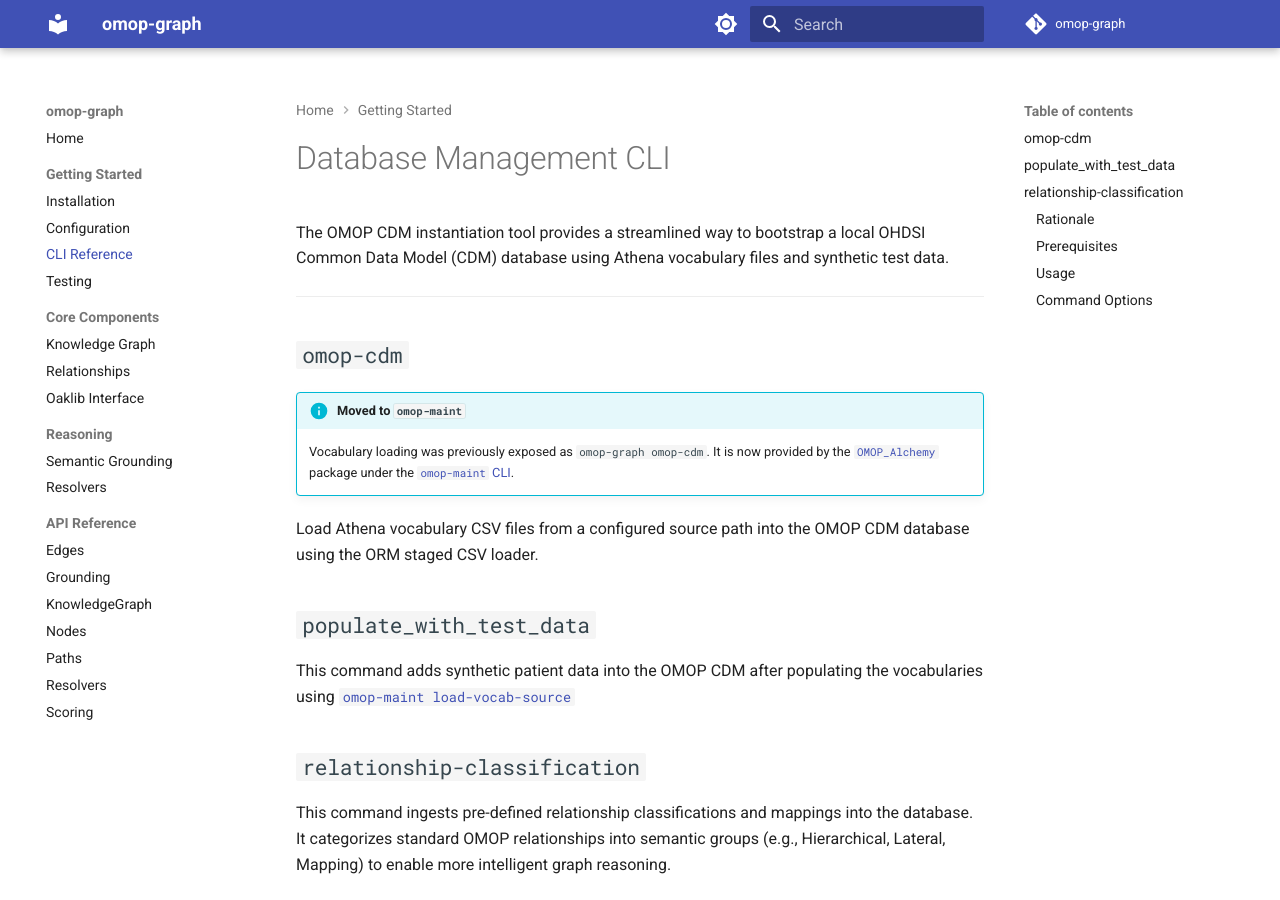
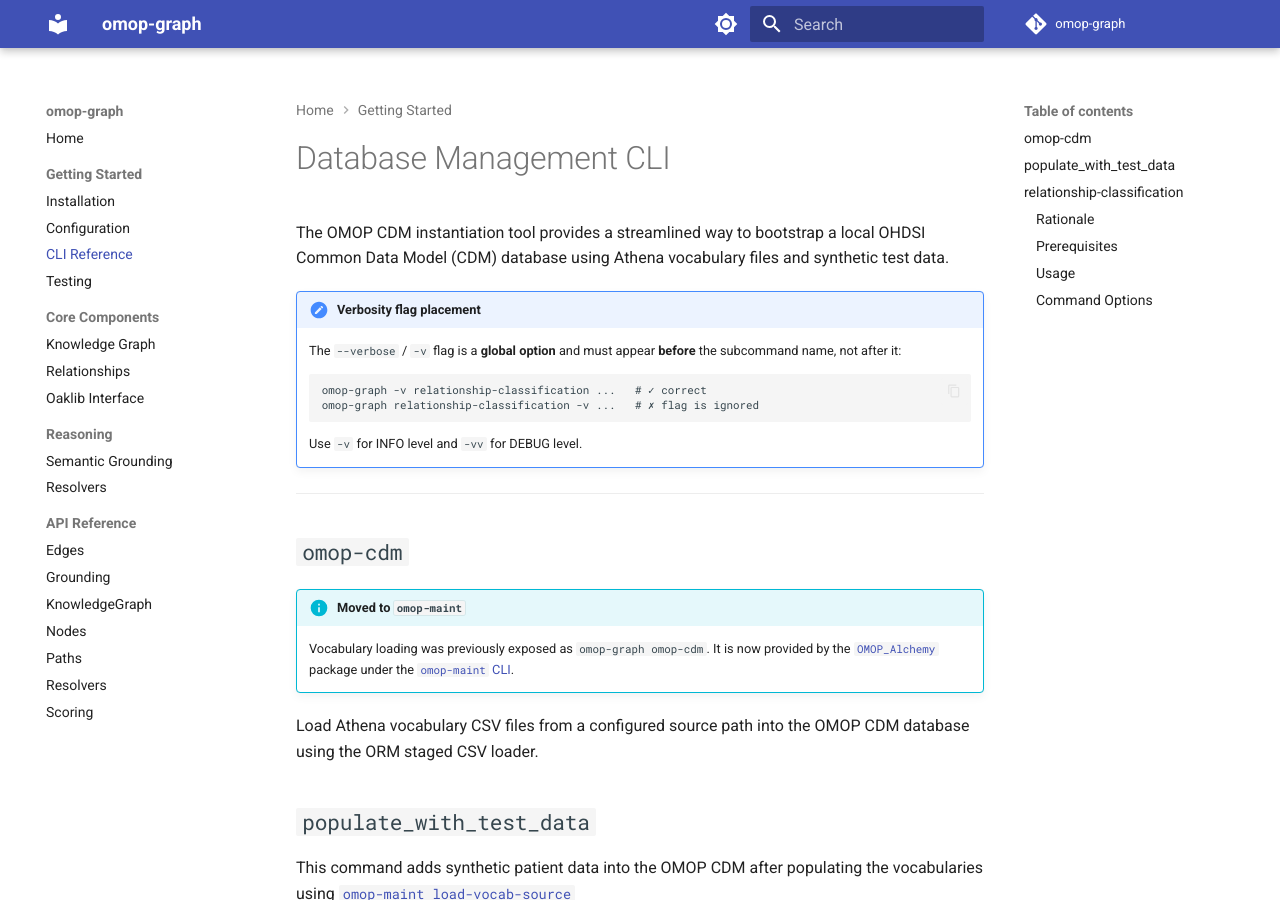
Before and after one commit to AustralianCancerDataNetwork/omop-graph, an MkDocs documentation site: the page built from docs/usage/cli.md, in a window 1280 px wide and 900 px high. Built offline with MkDocs 1.6.1 and Material for MkDocs 9.7.7, drawn with Linux system fonts in a browser that asks for light colours; comment, search, counter and statistics services are not loaded.

Commit message:
Update to new test capabilities of oa-configurator

````diff
--- a/docker-compose.yaml
+++ b/docker-compose.yaml
@@ -54,6 +54,7 @@
           --password ${OMOP_CDM_DB_PASSWORD:-omop}
           --database-name ${OMOP_CDM_DB_NAME:-omop_cdm}
           --cdm-schema omop &&
+        omop-config configure orm_loader &&
         omop-config configure omop_graph &&
         sleep infinity
       "
--- a/docs/usage/cli.md
+++ b/docs/usage/cli.md
@@ -1,6 +1,17 @@
 # Database Management CLI
 
 The OMOP CDM instantiation tool provides a streamlined way to bootstrap a local OHDSI Common Data Model (CDM) database using Athena vocabulary files and synthetic test data.
+
+!!! note "Verbosity flag placement"
+    The `--verbose` / `-v` flag is a **global option** and must appear **before** the
+    subcommand name, not after it:
+
+    ```
+    omop-graph -v relationship-classification ...   # ✓ correct
+    omop-graph relationship-classification -v ...   # ✗ flag is ignored
+    ```
+
+    Use `-v` for INFO level and `-vv` for DEBUG level.
 
 ---
 
````
Also changed, not shown: 2 other files.
